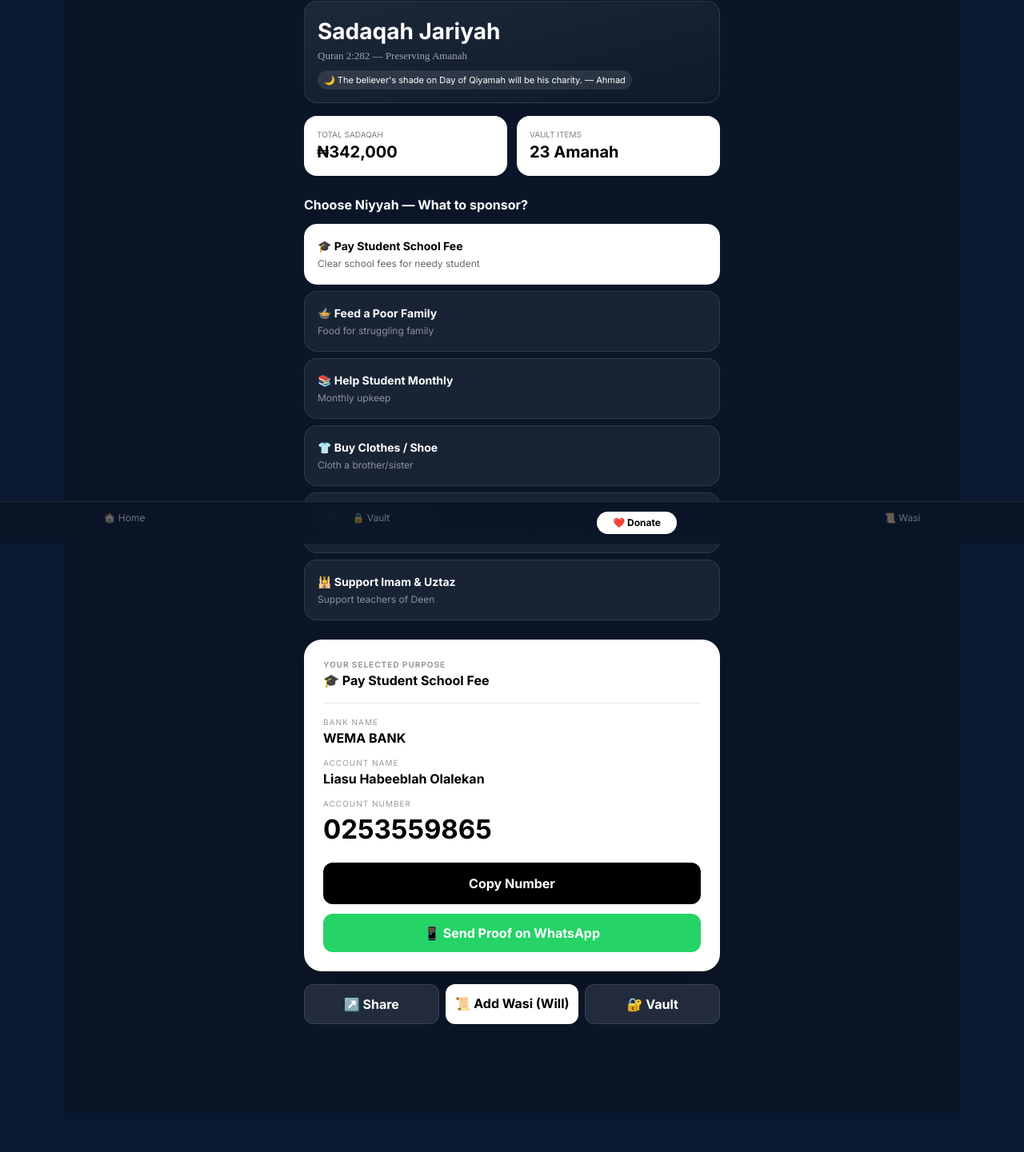
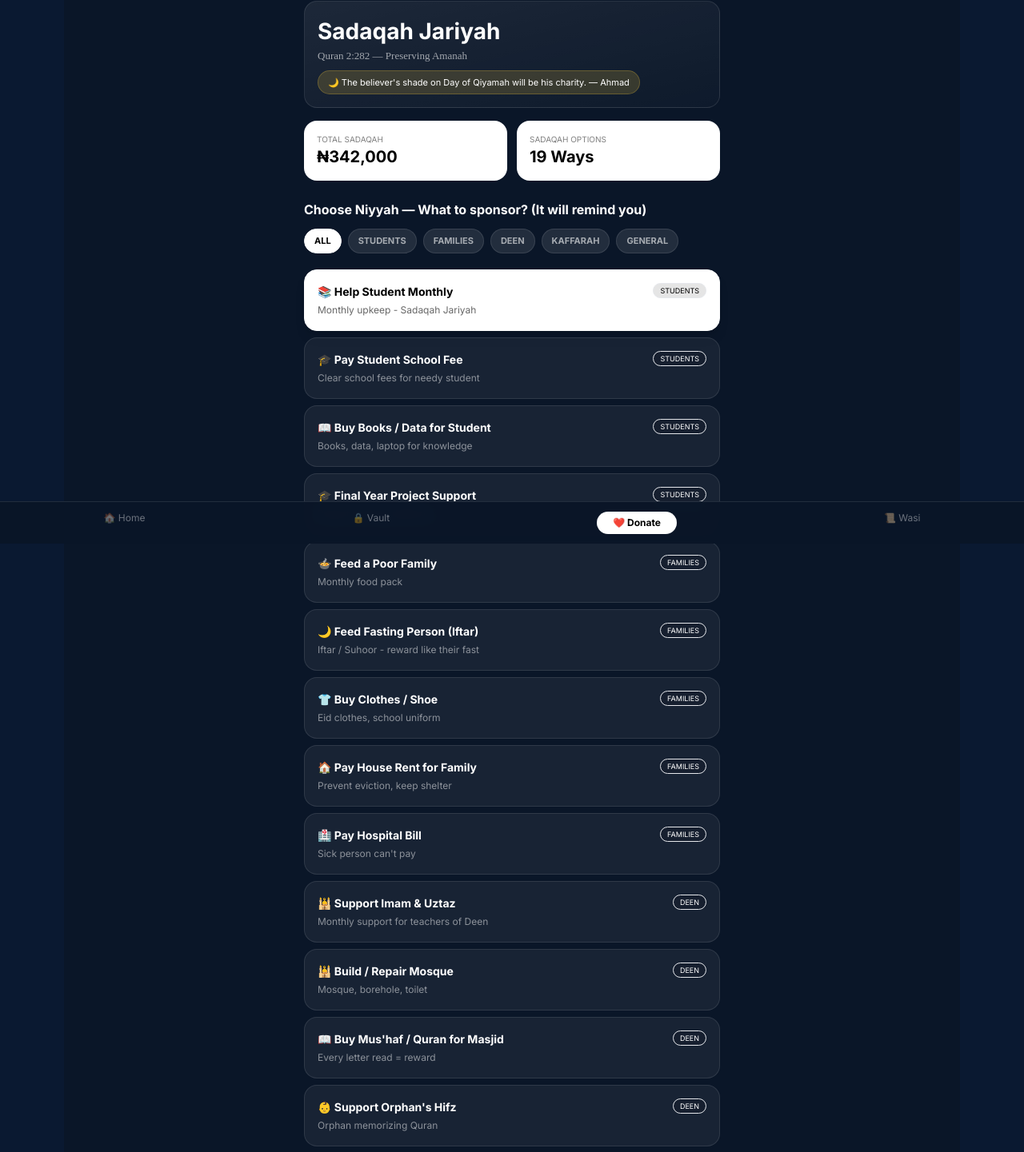
Before and after one commit to Habeebullahi7/Haqq-Vault, a Next.js app: page /donate in a window 1280 px wide. Shown: the part 120-1561 px from the top of the page at 80% size. Before the commit the page ends 1537 px from the top, so only its background shows below. Built offline with nearby package versions, Linux system fonts and the light colour scheme.

Commit message:
Refactor donation purposes with categories and UI updates
Updated donation purposes to include categories and additional options for students and families. Enhanced UI elements and improved the overall structure of the donation page.

```diff
--- a/app/donate/page.tsx
+++ b/app/donate/page.tsx
@@ -2,19 +2,41 @@
 import { useState, useEffect } from "react"
 
 const purposes = [
-  { id:"school", label:"Pay Student School Fee", emoji:"🎓", desc:"Clear school fees for needy student" },
-  { id:"feed", label:"Feed a Poor Family", emoji:"🍲", desc:"Food for struggling family" },
-  { id:"monthly", label:"Help Student Monthly", emoji:"📚", desc:"Monthly upkeep" },
-  { id:"cloth", label:"Buy Clothes / Shoe", emoji:"👕", desc:"Cloth a brother/sister" },
-  { id:"kaffarah", label:"Clear Past Wrong", emoji:"🤲", desc:"Charity for wrong you did to someone you can't reach again" },
-  { id:"imam", label:"Support Imam & Uztaz", emoji:"🕌", desc:"Support teachers of Deen" },
+  // STUDENTS
+  { id:"monthly", label:"Help Student Monthly", emoji:"📚", desc:"Monthly upkeep - Sadaqah Jariyah", cat:"STUDENTS" },
+  { id:"school", label:"Pay Student School Fee", emoji:"🎓", desc:"Clear school fees for needy student", cat:"STUDENTS" },
+  { id:"books", label:"Buy Books / Data for Student", emoji:"📖", desc:"Books, data, laptop for knowledge", cat:"STUDENTS" },
+  { id:"project", label:"Final Year Project Support", emoji:"🎓", desc:"Project printing, defense", cat:"STUDENTS" },
+
+  // FAMILIES
+  { id:"feed", label:"Feed a Poor Family", emoji:"🍲", desc:"Monthly food pack", cat:"FAMILIES" },
+  { id:"iftar", label:"Feed Fasting Person (Iftar)", emoji:"🌙", desc:"Iftar / Suhoor - reward like their fast", cat:"FAMILIES" },
+  { id:"cloth", label:"Buy Clothes / Shoe", emoji:"👕", desc:"Eid clothes, school uniform", cat:"FAMILIES" },
+  { id:"rent", label:"Pay House Rent for Family", emoji:"🏠", desc:"Prevent eviction, keep shelter", cat:"FAMILIES" },
+  { id:"hospital", label:"Pay Hospital Bill", emoji:"🏥", desc:"Sick person can't pay", cat:"FAMILIES" },
+
+  // DEEN
+  { id:"imam", label:"Support Imam & Uztaz", emoji:"🕌", desc:"Monthly support for teachers of Deen", cat:"DEEN" },
+  { id:"mosque", label:"Build / Repair Mosque", emoji:"🕌", desc:"Mosque, borehole, toilet", cat:"DEEN" },
+  { id:"mushaf", label:"Buy Mus'haf / Quran for Masjid", emoji:"📖", desc:"Every letter read = reward", cat:"DEEN" },
+  { id:"orphan", label:"Support Orphan's Hifz", emoji:"👶", desc:"Orphan memorizing Quran", cat:"DEEN" },
+  { id:"dawah", label:"Support HAQQ Project", emoji:"📢", desc:"Keep HAQQ vault free for Ummah", cat:"DEEN" },
+
+  // KAFFARAH / OLD WRONGS
+  { id:"kaffarah", label:"Clear Past Wrong", emoji:"🤲", desc:"Charity for wrong you did to someone you can't reach again", cat:"KAFFARAH" },
+  { id:"kaffarah-oath", label:"Kaffarah for Oath Broken", emoji:"🤲", desc:"Feed 10 poor - Quran 5:89", cat:"KAFFARAH" },
+  { id:"ghibah", label:"Sadaqah for Ghibah I Did", emoji:"🗣️", desc:"Clean tongue sins", cat:"KAFFARAH" },
+  { id:"deceased", label:"Pay Debt of Deceased", emoji:"⚰️", desc:"Soul suspended by debt", cat:"KAFFARAH" },
+
+  { id:"general", label:"General Sadaqah", emoji:"❤️", desc:"Any good cause - small but consistent", cat:"GENERAL" },
 ]
 
 const hadiths = [
   "The best of you are those who learn Quran and teach it. — Bukhari",
   "Charity does not decrease wealth. — Muslim",
   "The believer's shade on Day of Qiyamah will be his charity. — Ahmad",
-  "Give charity without delay, for it stands in way of calamity. — Tirmidhi"
+  "Give charity without delay, for it stands in way of calamity. — Tirmidhi",
+  "Most beloved deeds to Allah are consistent even if small — Bukhari & Muslim",
 ]
 
 export default function DonatePage(){
@@ -23,6 +45,7 @@ export default function DonatePage(){
   const [raised,setRaised]=useState(0)
   const [hadith,setHadith]=useState("")
   const [showReceipt,setShowReceipt]=useState(false)
+  const [filter,setFilter]=useState("ALL")
 
   useEffect(()=>{
     setHadith(hadiths[Math.floor(Math.random()*hadiths.length)])
@@ -38,63 +61,69 @@ export default function DonatePage(){
     else{ navigator.clipboard.writeText(txt); alert("Link copied!") }
   }
 
+  const filtered = filter==="ALL" ? purposes : purposes.filter(p=>p.cat===filter)
+  const cats = ["ALL","STUDENTS","FAMILIES","DEEN","KAFFARAH","GENERAL"]
+
   return(
     <div className="min-h-screen bg-[#0a1628] text-white p-4 pb-28 font-[Inter]">
       <div className="max-w-[520px] mx-auto">
-        {/* Islamic Header */}
         <div className="mt-4 p-4 rounded-2xl bg-gradient-to-br from-white/[0.08] to-white/[0.02] border border-white/10">
           <h1 className="text-[28px] font-bold">Sadaqah Jariyah</h1>
           <p className="text-white/60 text-[13px] font-[Amiri]">Quran 2:282 — Preserving Amanah</p>
-          <p className="text-[11px] mt-2 px-2 py-1 bg-white/10 rounded-full inline-block">🌙 {hadith}</p>
+          <p className="text-[11px] mt-2 px-3 py-1.5 bg-[#D4AF37]/20 border border-[#D4AF37]/30 rounded-full inline-block">🌙 {hadith}</p>
         </div>
 
-        {/* Admin Dashboard Mini */}
         <div className="mt-4 grid grid-cols-2 gap-3">
           <div className="bg-white text-black rounded-2xl p-4"><p className="text-[10px] text-black/50">TOTAL SADAQAH</p><p className="font-black text-xl">₦{raised.toLocaleString()}</p></div>
-          <div className="bg-white text-black rounded-2xl p-4"><p className="text-[10px] text-black/50">VAULT ITEMS</p><p className="font-black text-xl">23 Amanah</p></div>
+          <div className="bg-white text-black rounded-2xl p-4"><p className="text-[10px] text-black/50">SADAQAH OPTIONS</p><p className="font-black text-xl">{purposes.length} Ways</p></div>
         </div>
 
-        {/* Purposes from your paper */}
-        <p className="font-bold mt-6 mb-3">Choose Niyyah — What to sponsor?</p>
+        <p className="font-bold mt-6 mb-3">Choose Niyyah — What to sponsor? (It will remind you)</p>
+
+        <div className="flex gap-2 overflow-x-auto pb-2 mb-3">
+          {cats.map(c=>(
+            <button key={c} onClick={()=>setFilter(c)} className={`text-[11px] px-3 py-1.5 rounded-full font-bold whitespace-nowrap border ${filter===c ? 'bg-white text-black border-white' : 'bg-white/10 text-white/60 border-white/10'}`}>{c}</button>
+          ))}
+        </div>
+
         <div className="grid gap-2">
-          {purposes.map(p=>(
-            <button key={p.id} onClick={()=>setSelected(p)} className={`text-left p-4 rounded-2xl border text-[14px] ${selected.id===p.id?'bg-white text-black border-white':'bg-white/[0.06] text-white border-white/10'}`}>
-              <span className="font-bold">{p.emoji} {p.label}</span><br/><span className={`text-[12px] ${selected.id===p.id?'text-black/60':'text-white/50'}`}>{p.desc}</span>
+          {filtered.map(p=>(
+            <button key={p.id} onClick={()=>setSelected(p)} className={`text-left p-4 rounded-2xl border text-[14px] ${selected.id===p.id?'bg-white text-black border-white shadow-lg':'bg-white/[0.06] text-white border-white/10 hover:border-[#D4AF37]/30'}`}>
+              <div className="flex justify-between items-start"><span className="font-bold">{p.emoji} {p.label}</span><span className="text-[9px] px-2 py-0.5 rounded-full bg-black/10 border">{p.cat}</span></div>
+              <span className={`text-[12px] mt-1 block ${selected.id===p.id?'text-black/60':'text-white/50'}`}>{p.desc}</span>
             </button>
           ))}
         </div>
 
-        {/* Main Card — NO INVISIBLE TEXT */}
         <div className="mt-6 bg-white rounded-[22px] p-6 text-black shadow-2xl">
-          <p className="text-[10px] font-bold tracking-widest text-black/40">YOUR SELECTED PURPOSE</p><p className="font-bold">{selected.emoji} {selected.label}</p>
+          <p className="text-[10px] font-bold tracking-widest text-black/40">YOUR SELECTED PURPOSE</p><p className="font-bold text-[16px] mt-1">{selected.emoji} {selected.label}</p><p className="text-xs text-black/60 mt-1">{selected.desc}</p>
           <hr className="my-4"/>
           <p className="text-[10px] tracking-widest text-black/40">BANK NAME</p><p className="font-bold">WEMA BANK</p>
           <p className="text-[10px] tracking-widest text-black/40 mt-3">ACCOUNT NAME</p><p className="font-bold">Liasu Habeeblah Olalekan</p>
-          <p className="text-[10px] tracking-widest text-black/40 mt-3">ACCOUNT NUMBER</p><p className="font-black text-[33px]">0253559865</p>
+          <p className="text-[10px] tracking-widest text-black/40 mt-3">ACCOUNT NUMBER</p><p className="font-black text-[33px] tracking-wide">0253559865</p>
           <button onClick={copyAcct} className="w-full mt-4 py-3.5 rounded-xl bg-black text-white font-bold">{copied?'Copied ✅ + Receipt Ready':'Copy Number'}</button>
           <a href={`https://wa.me/2347041935986?text=Salam!%20I%20sent%20for%20${selected.label}%20HAQQ`} target="_blank" className="block mt-3 py-3 bg-[#25D366] text-white text-center rounded-xl font-bold no-underline">📱 Send Proof on WhatsApp</a>
 
-          {/* Auto Receipt Generator — from first v0 idea */}
           {showReceipt && (
-            <div className="mt-4 p-4 bg-[#0a1628] text-white rounded-xl border">
+            <div className="mt-4 p-4 bg-[#0a1628] text-white rounded-xl border border-white/10">
               <p className="text-xs text-white/50">OFFICIAL RECEIPT</p>
               <p className="font-bold mt-1">HAQQ Sadaqah Jariyah</p>
               <p className="text-sm mt-1">Purpose: {selected.label}</p>
+              <p className="text-sm">Category: {selected.cat}</p>
               <p className="text-sm">Amount: Any — May Allah accept it</p>
-              <p className="text-[11px] mt-2 text-white/60">Quran 2:282 — Wema 0253559865 — Verified Amanah</p>
+              <p className="text-[11px] mt-2 text-white/60">Quran 2:282 — Wema 0253559865 — Verified Amanah — {new Date().toLocaleDateString()}</p>
               <button onClick={()=>window.print()} className="mt-3 w-full py-2 bg-white text-black rounded-lg font-bold text-sm">🖨️ Print / Save Receipt</button>
             </div>
           )}
         </div>
 
         <div className="flex gap-2 mt-4">
-          <button onClick={share} className="flex-1 py-3 bg-white/10 border border-white/10 rounded-xl font-bold">↗️ Share</button>
-          <a href="/wasiyyah" className="flex-1 py-3 bg-white text-black rounded-xl font-bold text-center no-underline">📜 Add Wasi (Will)</a>
-          <a href="/vault" className="flex-1 py-3 bg-white/10 border border-white/10 rounded-xl font-bold text-center no-underline">🔐 Vault</a>
+          <button onClick={share} className="flex-1 py-3 bg-white/10 border border-white/10 rounded-xl font-bold text-sm">↗️ Share</button>
+          <a href="/wasiyyah" className="flex-1 py-3 bg-white text-black rounded-xl font-bold text-center no-underline text-sm">📜 Add Wasi</a>
+          <a href="/vault" className="flex-1 py-3 bg-white/10 border border-white/10 rounded-xl font-bold text-center no-underline text-sm">🔐 Vault</a>
         </div>
       </div>
 
-      {/* Bottom Nav — from first v0 idea */}
       <div className="fixed bottom-0 left-0 right-0 bg-[#0a1628]/95 backdrop-blur border-t border-white/10 flex justify-around py-3">
         <a href="/" className="text-white/40 text-xs">🏠 Home</a>
         <a href="/vault" className="text-white/40 text-xs">🔒 Vault</a>
@@ -103,4 +132,4 @@ export default function DonatePage(){
       </div>
     </div>
   )
-          }
+   }
```
